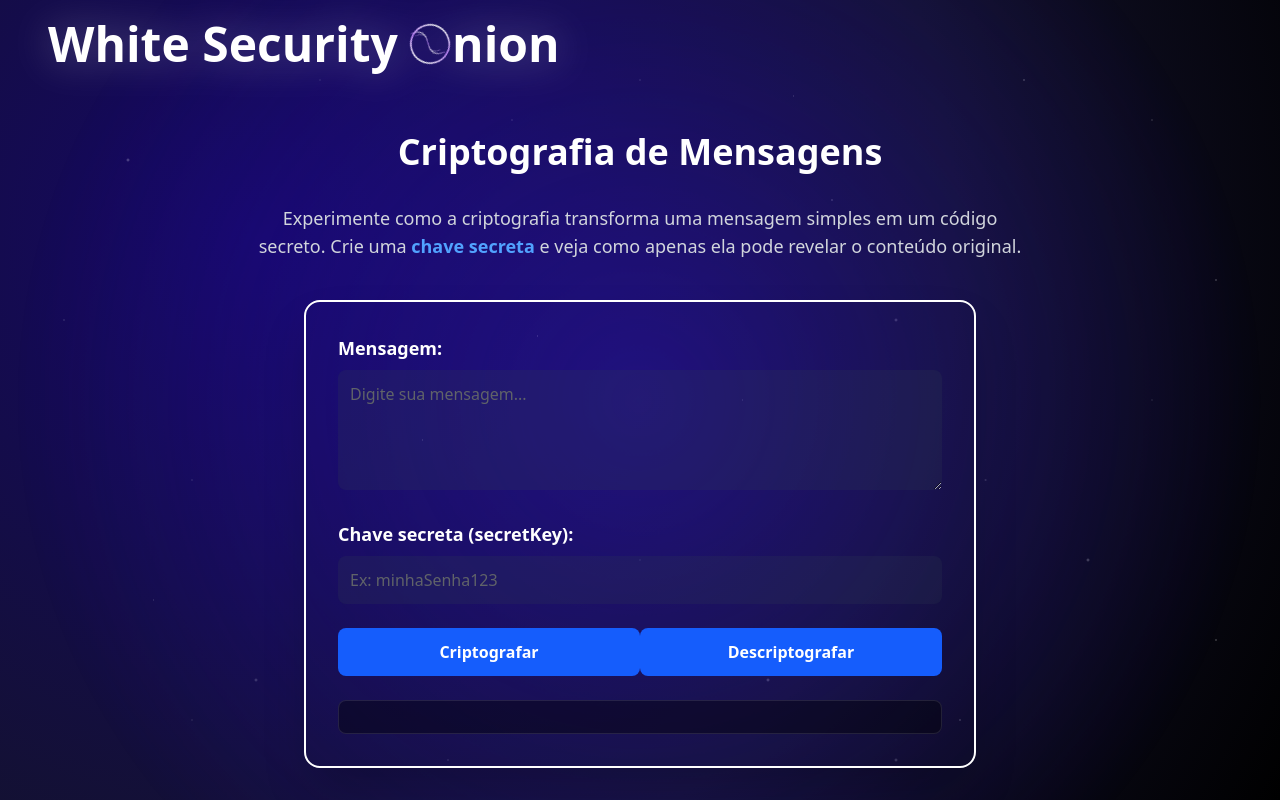
After one commit to Kayke-723/White-Security-Onion, a Django app: page /funcoes/Mensagem/msgCriptografia/ in a window 1280 px wide. The commit adds this page. Run offline with Django 5.2, Linux system fonts and the light colour scheme; a user stored in the database is signed in; style sheets or scripts are compiled from the project's sources; some libraries are stand-ins or nearby versions.

Commit message:
Nova funçao, e novo visual do banco de dados

```diff
--- /dev/null
+++ b/core/templates/core/funcoes/Mensagem/msgCriptografia.html
@@ -0,0 +1,127 @@
+{% extends "core/base.html" %}
+{% load static %}
+{% block content %}
+
+<head>
+    <link rel="stylesheet" href="{% static 'css/style.css' %}">
+</head>
+
+<body class="bg_Ceu text-white overflow-y-auto min-h-screen">
+    <!-- TÍTULO CENTRAL -->
+    <header class="left-7 flex justify-items-center relative gap-x-10">
+        <a href="{% url 'home' %}"
+            class="no-underline decoration-transparent hover:opacity-80 transition duration-200 inline-block"
+            style="text-decoration: none !important;">
+            <h1
+                class="text-5xl font-bold text-white flex items-center justify-center gap-2 drop-shadow-[0_0_20px_rgba(255,255,255,0.3)]">
+                White Security
+                <span class="relative flex items-center">
+                    <span class="opacity-0 select-none">O</span>
+                    <svg xmlns="http://www.w3.org/2000/svg" viewBox="0 0 100 100" fill="none"
+                        class="w-12 h-12 absolute left-0 top-1/2 -translate-y-1/2 animate-spin-slow">
+                        <defs>
+                            <linearGradient id="ringGradient" x1="0%" y1="0%" x2="100%" y2="0%">
+                                <stop offset="0%" stop-color="#ffffff" />
+                                <stop offset="50%" stop-color="#c084fc" />
+                                <stop offset="100%" stop-color="#ffffff" />
+                            </linearGradient>
+                        </defs>
+                        <circle cx="50" cy="50" r="40" stroke="url(#ringGradient)" stroke-width="3" />
+                        <path d="M50 15 Q75 35 50 55 Q25 75 50 95" stroke="url(#ringGradient)" stroke-width="2"
+                            opacity="0.8" />
+                        <path d="M50 25 Q70 40 50 55 Q30 70 50 85" stroke="url(#ringGradient)" stroke-width="1.5"
+                            opacity="0.6" />
+                    </svg>
+                    <span class="ml-[0.5rem]">nion</span>
+                </span>
+            </h1>
+        </a>
+
+
+    </header>
+    <div class="flex flex-col items-center justify-start w-full px-6 py-16">
+
+        <!-- TÍTULO -->
+        <h1 class="text-4xl font-bold mb-8 text-center">Criptografia de Mensagens</h1>
+        <p class="text-gray-300 text-lg max-w-3xl text-center mb-10">
+            Experimente como a criptografia transforma uma mensagem simples em um código secreto.
+            Crie uma <span class="text-blue-400 font-semibold">chave secreta</span> e veja como apenas ela pode revelar
+            o
+            conteúdo original.
+        </p>
+
+        <!-- FORMULÁRIO -->
+        <div class="bg_CeuMenu/50 border-2 border-white p-8 rounded-2xl shadow-2xl w-full max-w-2xl space-y-6 mb-20">
+            <div>
+                <label for="mensagem" class="block text-lg font-semibold mb-2">Mensagem:</label>
+                <textarea id="mensagem"
+                    class="w-full p-3 rounded-lg bg-gray-700/20 text-white focus:outline-none focus:ring-2 focus:ring-blue-500"
+                    rows="4" placeholder="Digite sua mensagem..."></textarea>
+            </div>
+
+            <div>
+                <label for="secretKey" class="block text-lg font-semibold mb-2">Chave secreta (secretKey):</label>
+                <input id="secretKey" type="text"
+                    class="w-full p-3 rounded-lg bg-gray-700/20 text-white focus:outline-none focus:ring-2 focus:ring-blue-500"
+                    placeholder="Ex: minhaSenha123">
+            </div>
+
+            <div class="flex justify-between mt-4">
+                <button id="btnCriptografar"
+                    class="bg-blue-600 hover:bg-blue-700 px-5 py-3 rounded-lg font-semibold text-white transition">Criptografar
+                </button>
+                <button id="btnDescriptografar"
+                    class="bg-blue-600 hover:bg-green-700 px-5 py-3 rounded-lg font-semibold text-white transition">Descriptografar
+                </button>
+            </div>
+
+            <div id="resultado"
+                class="mt-6 bg-black/40 p-4 rounded-lg text-gray-300 text-sm break-all border border-white/10"></div>
+        </div>
+
+
+        <!-- SCRIPT -->
+        <script>
+            async function enviarDados(url, dados) {
+                const resposta = await fetch(url, {
+                    method: 'POST',
+                    headers: {
+                        'Content-Type': 'application/json',
+                        'X-CSRFToken': '{{ csrf_token }}'
+                    },
+                    body: JSON.stringify(dados)
+                })
+                return resposta.json()
+            }
+
+            document.getElementById('btnCriptografar').addEventListener('click', async () => {
+                const mensagem = document.getElementById('mensagem').value.trim()
+                const secretKey = document.getElementById('secretKey').value.trim()
+                if (!mensagem || !secretKey) return alert('Preencha todos os campos.')
+
+                const data = await enviarDados("{% url 'criptografar_mensagem' %}", { mensagem, secretKey })
+                if (data.mensagem_criptografada) {
+                    document.getElementById('resultado').innerHTML =
+                        `<b>Mensagem criptografada:</b><br><code class='text-blue-400'>${data.mensagem_criptografada}</code>`
+                } else {
+                    alert(data.erro || 'Erro ao criptografar')
+                }
+            })
+
+            document.getElementById('btnDescriptografar').addEventListener('click', async () => {
+                const mensagem = document.getElementById('mensagem').value.trim()
+                const secretKey = document.getElementById('secretKey').value.trim()
+                if (!mensagem || !secretKey) return alert('Preencha todos os campos.')
+
+                const data = await enviarDados("{% url 'descriptografar_mensagem' %}", { mensagem, secretKey })
+                if (data.mensagem_original) {
+                    document.getElementById('resultado').innerHTML =
+                        `<b>Mensagem original:</b><br><code class='text-green-400'>${data.mensagem_original}</code>`
+                } else {
+                    alert(data.erro || 'Erro ao descriptografar')
+                }
+            });
+        </script>
+
+</body>
+{% endblock %}
--- a/core/templates/core/gesto/sucesso.html
+++ /dev/null
@@ -1,2 +0,0 @@
-<h2>Seu gesto foi salvo com sucesso!</h2>
-<a href="/">Voltar</a>
--- a/core/urls.py
+++ b/core/urls.py
@@ -1,5 +1,7 @@
 from django.urls import path
 from . import views
+from django.conf import settings
+from django.conf.urls.static import static
 
 
 urlpatterns = [
@@ -20,8 +22,9 @@ urlpatterns = [
     path('sucesso/', views.sucesso, name='sucesso'),
     path('msgCriptografia/', views.msgCriptografia_view, name='msgCriptografia'),
     path('termos/', views.termos_view, name='termos'),
-    path('help_gesto/', views.help_gesto_view, name='help_gesto')
-
-
+    path('help_gesto/', views.help_gesto_view, name='help_gesto'),
+    path('funcoes/Mensagem/msgCriptografia/', views.msgCriptografia_view, name='msgCriptografia'),
+    path('api/criptografar/', views.criptografar_mensagem, name='criptografar_mensagem'),
+    path('api/descriptografar/', views.descriptografar_mensagem, name='descriptografar_mensagem'),
 
 ]
--- a/core/views.py
+++ b/core/views.py
@@ -12,7 +12,61 @@ from django.http import JsonResponse
 import json
 from .models import Gesto
 from django.views.decorators.csrf import csrf_exempt
+import base64
+from cryptography.fernet import Fernet
 
+
+@csrf_exempt
+def criptografar_mensagem(request):
+    """
+    Recebe uma mensagem e uma chave secreta, e devolve a mensagem criptografada.
+    """
+    if request.method != 'POST':
+        return JsonResponse({'erro': 'Método inválido'}, status=405)
+
+    try:
+        data = json.loads(request.body)
+        mensagem = data.get('mensagem')
+        secret = data.get('secretKey')
+
+        if not mensagem or not secret:
+            return JsonResponse({'erro': 'Mensagem e chave são obrigatórias'}, status=400)
+
+        # 🔐 Gera chave baseada na secretKey
+        key = base64.urlsafe_b64encode(secret.ljust(32)[:32].encode())
+        f = Fernet(key)
+
+        encrypted = f.encrypt(mensagem.encode()).decode()
+        return JsonResponse({'mensagem_criptografada': encrypted})
+
+    except Exception as e:
+        return JsonResponse({'erro': f'Erro ao criptografar: {str(e)}'}, status=500)
+
+
+@csrf_exempt
+def descriptografar_mensagem(request):
+    """
+    Recebe a mensagem criptografada e a chave, devolve o texto original.
+    """
+    if request.method != 'POST':
+        return JsonResponse({'erro': 'Método inválido'}, status=405)
+
+    try:
+        data = json.loads(request.body)
+        criptografada = data.get('mensagem')
+        secret = data.get('secretKey')
+
+        if not criptografada or not secret:
+            return JsonResponse({'erro': 'Mensagem e chave são obrigatórias'}, status=400)
+
+        key = base64.urlsafe_b64encode(secret.ljust(32)[:32].encode())
+        f = Fernet(key)
+
+        decrypted = f.decrypt(criptografada.encode()).decode()
+        return JsonResponse({'mensagem_original': decrypted})
+
+    except Exception as e:
+        return JsonResponse({'erro': f'Erro ao descriptografar: {str(e)}'}, status=500)
 
 
 def help_gesto_view(request):
@@ -245,7 +299,7 @@ def home_view(request):
 
 @login_required
 def msgCriptografia_view(request):
-    return render(request, 'core/msgCriptografia.html')
+    return render(request, 'core/funcoes/Mensagem/msgCriptografia.html')
 
 
 def registrar_log(message, user=None, level='INFO'):
@@ -339,4 +393,4 @@ def conversao_view(request):
         except Exception as e:
             messages.error(request, f"Erro na conversão: {e}")
             registrar_log(f"Erro conversão: {value} base={base} - {e}", user=request.user, level='ERROR')
-    return render(request, 'core/conversao.html', {'result': result})
+    return render(request, 'core/funcoes/conversao/conversao.html', {'result': result})
--- a/simulador/settings.py
+++ b/simulador/settings.py
@@ -1,4 +1,4 @@
-# simulador/settings.py
+# core_settings/settings.py
 from pathlib import Path
 import os
 
@@ -15,6 +15,7 @@ ALLOWED_HOSTS = []
 
 
 INSTALLED_APPS = [
+    'unfold',
     'django.contrib.admin',
     'django.contrib.auth',
     'django.contrib.contenttypes',
@@ -97,7 +98,8 @@ STATIC_URL = '/static/'
 STATICFILES_DIRS = [os.path.join(BASE_DIR, 'core/static')]
 
 MEDIA_URL = '/media/'
-MEDIA_ROOT = os.path.join(BASE_DIR, 'media')
+MEDIA_ROOT = BASE_DIR / 'media'
+
 
 
 LOGGING = {
```
Also changed, not shown: core/models.py (+9 -0 lines), core/static/js/novoDesenho.js (added, +163 -0 lines), core/templates/core/home.html (+1 -18 lines), core/migrations/0003_desenho.py (added), core/templates/core/funcoes/conversao/conversao.html (renamed from core/templates/core/conversao.html), core/templates/core/msgCriptografia.html (deleted), db.sqlite3, media/desenhos/desenho_Admin.png (added), media/desenhos/desenho_Admin_D8sI5zo.png (added), media/desenhos/desenho_Admin_QsxWWcG.png (added), media/desenhos/desenho_Admin_Y2tRjTa.png (added), 1 other file.
